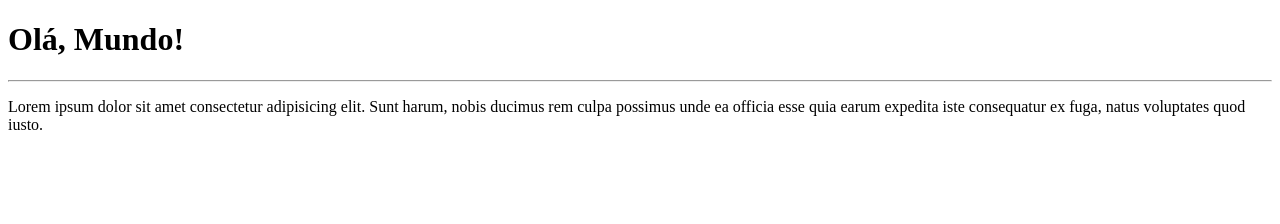
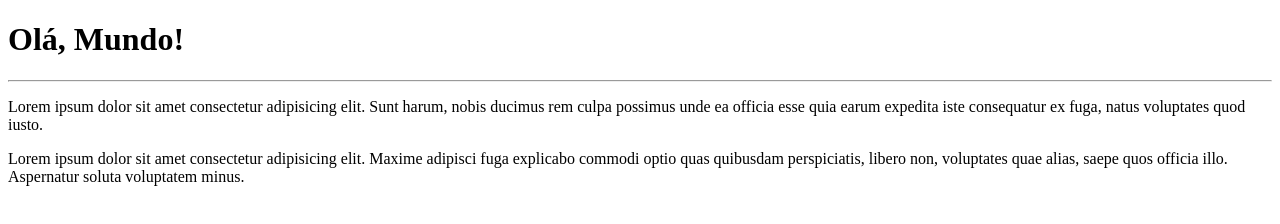
Before and after one commit to JOAOPAULO2409/Ola_Mundo, a plain HTML site: page site-exemplo/index.html in a window 1280 px wide. Drawn offline with Linux system fonts and the light colour scheme.

Commit message:
adicionei um parágrafo

```diff
--- a/site-exemplo/index.html
+++ b/site-exemplo/index.html
@@ -10,5 +10,6 @@
     <h1>Olá, Mundo!</h1>
     <hr>
     <p>Lorem ipsum dolor sit amet consectetur adipisicing elit. Sunt harum, nobis ducimus rem culpa possimus unde ea officia esse quia earum expedita iste consequatur ex fuga, natus voluptates quod iusto.</p>
+    <p>Lorem ipsum dolor sit amet consectetur adipisicing elit. Maxime adipisci fuga explicabo commodi optio quas quibusdam perspiciatis, libero non, voluptates quae alias, saepe quos officia illo. Aspernatur soluta voluptatem minus.</p>
 </body>
 </html>
```
